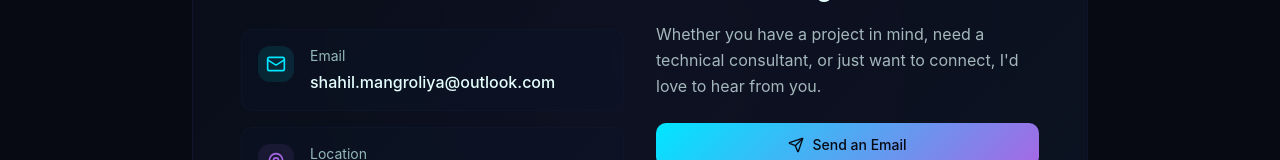
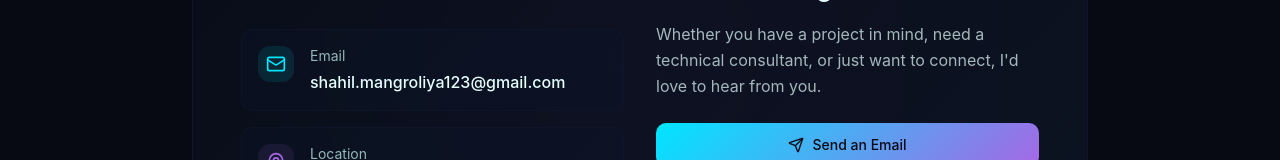
Before and after one commit to ShahilMangroliya/shahilmangroliya.github.io, a React (Vite) app: page / in a window 1280 px wide. Shown: the part 4402-4562 px from the top of the page. Built offline with nearby package versions, Linux system fonts and the light colour scheme; the HTML template or start-up script is replaced by a standard one.

Commit message:
Add GitHub Actions workflow for deploying static content to GitHub Pages and update contact email address

```diff
--- a/src/components/Contact.tsx
+++ b/src/components/Contact.tsx
@@ -28,7 +28,7 @@ const Contact = () => {
                 <div className="space-y-4">
                   {/* Email */}
                   <a
-                    href="mailto:shahil.mangroliya@outlook.com"
+                    href="mailto:shahil.mangroliya123@gmail.com"
                     className="flex items-start gap-4 p-4 rounded-lg bg-muted/30 hover:bg-muted/50 border border-border/30 hover:border-primary/50 transition-all duration-300 group"
                   >
                     <div className="p-2 rounded-lg bg-primary/10 group-hover:bg-primary/20 transition-colors">
@@ -36,7 +36,7 @@ const Contact = () => {
                     </div>
                     <div>
                       <p className="text-sm text-muted-foreground mb-1">Email</p>
-                      <p className="text-foreground font-medium">shahil.mangroliya@outlook.com</p>
+                      <p className="text-foreground font-medium">shahil.mangroliya123@gmail.com</p>
                     </div>
                   </a>
 
@@ -90,7 +90,7 @@ const Contact = () => {
                   className="bg-gradient-primary hover:shadow-glow transition-all duration-300 hover:scale-105 group"
                   asChild
                 >
-                  <a href="mailto:shahil.mangroliya@outlook.com" className="flex items-center gap-2">
+                  <a href="mailto:shahil.mangroliya123@gmail.com" className="flex items-center gap-2">
                     <Send className="w-5 h-5 group-hover:translate-x-1 transition-transform" />
                     Send an Email
                   </a>
```
